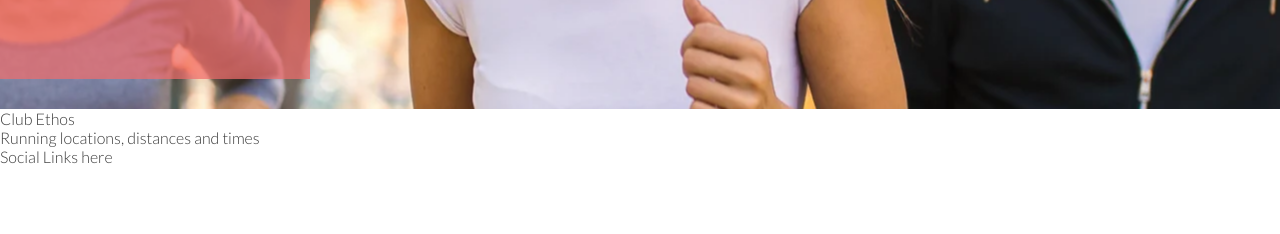
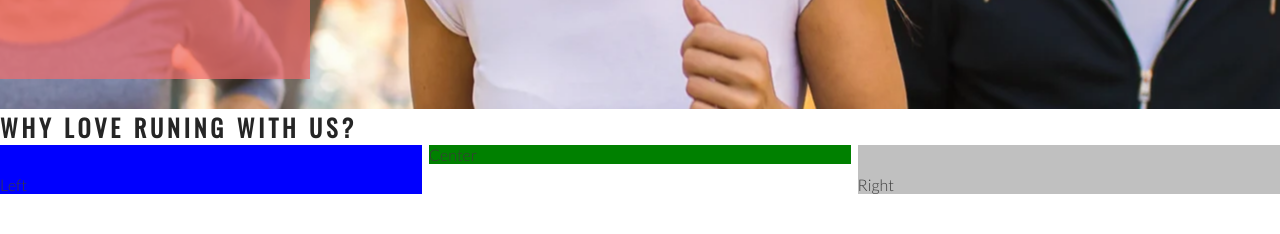
Before and after one commit to Bruid/love-running, a plain HTML site: page index.html in a window 1280 px wide. Shown: the part 566-800 px from the top of the page. Drawn offline with nearby package versions, Linux system fonts and the light colour scheme.

Commit message:
add club ethos main structure

```diff
--- a/assets/css/style.css
+++ b/assets/css/style.css
@@ -20,6 +20,7 @@ h1, h2 {
 #logo {
     float: left;
     font-size: 280%;
+    margin-left: 30px;
 }
 #menu a {
     text-decoration: none;
@@ -101,3 +102,28 @@ transform: scale(1);
     position: absolute;
 
 }
+/* club-ethos */
+
+#club-ethos {
+    height: 600px;
+}
+
+#left-about {
+    padding-top: 30px;
+    width: 33%;
+    float: left;
+    background-color: blue;
+}
+
+#right-about {
+    padding-top: 30px;
+    width: 33%;
+    float: right;
+    background-color: silver;
+}
+
+#center-about {
+    width: 33%;
+    margin: 0 auto;
+    background-color: green;
+}
--- a/index.html
+++ b/index.html
@@ -33,7 +33,12 @@
             <h3>Dublin Docklands & Phoenix Park</h3>
         </div>
 </section>
-    <section>Club Ethos</section>
+    <section id="club-ethos">
+        <h1>Why Love Runing With Us?</h1>
+        <div id="left-about">Left</div>
+        <div id="right-about">Right</div>
+        <div id="center-about">Center</div>
+    </section>
     <section>Running locations, distances and times</section>
     <footer>
         Social Links here
```
